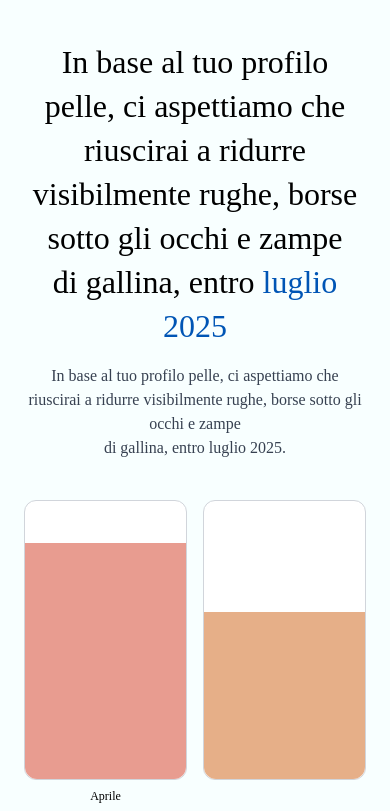
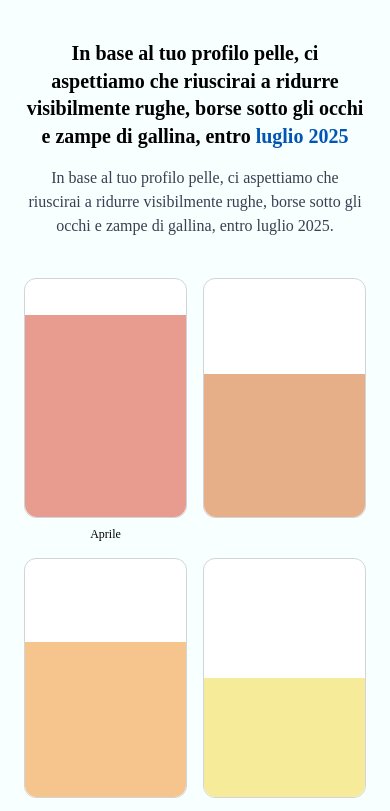
Before and after one commit to Clemchuks/skin-profile-bars, a plain HTML site: page index.html in a window 390 px wide. Shown: the top 811 px of the page. Drawn offline with nearby package versions, Linux system fonts and the light colour scheme.

Commit message:
Update index.html

```diff
--- a/index.html
+++ b/index.html
@@ -1,3 +1,4 @@
+
 <html>
   <head>
     <title>Risultato Profilo Pelle</title>
@@ -6,11 +7,7 @@
     <link href="https://fonts.googleapis.com/css2?family=Inter:wght@400;600;700&display=swap" rel="stylesheet" />
     <style>
       body {
-        font-family: "Times New Roman", serif;
-      }
-      h1 {
-        font-size: 2rem !important; /* Added !important to ensure the custom font-size is applied */
-        font-weight: 600;
+        font-family: 'Times New Roman', sans-serif;
       }
       .bar {
         transition: height 1.5s ease, opacity 1.5s ease;
@@ -19,35 +16,20 @@
       }
       @media (max-width: 640px) {
         .bar-container {
-          height: 280px !important;
-        }
-      }
-      @media (max-width: 320px) {
-        .bar-container {
-          height: 220px !important;
-        }
-        h1 {
-          font-size: 1rem;
-          line-height: 1.4rem;
-        }
-        p {
-          font-size: 0.875rem;
-        }
-        span.text-xs {
-          font-size: 0.7rem;
+          height: 240px !important;
         }
       }
     </style>
   </head>
   <body class="bg-[#f8ffff] px-4 py-10 overflow-x-hidden">
     <div class="max-w-4xl mx-auto text-center px-2 sm:px-4">
-      <h1 class="text-black leading-snug">
-        In base al tuo profilo pelle, ci aspettiamo che <br> riuscirai a ridurre
-        visibilmente rughe, borse sotto gli occhi e zampe  <br>  di gallina,
+      <h1 class="text-xl sm:text-3xl md:text-4xl font-semibold text-black leading-snug">
+        In base al tuo profilo pelle, ci aspettiamo che riuscirai a ridurre
+        visibilmente rughe, borse sotto gli occhi e zampe di gallina,
         entro <span class="text-[#0055B5]">luglio 2025</span>
       </h1>
       <p class="text-base sm:text-lg mt-4 text-gray-700">
-        In base al tuo profilo pelle, ci aspettiamo che riuscirai a ridurre visibilmente rughe, borse sotto gli occhi e zampe <br>  di gallina, entro luglio 2025.
+        In base al tuo profilo pelle, ci aspettiamo che riuscirai a ridurre visibilmente rughe, borse sotto gli occhi e zampe di gallina, entro luglio 2025.
       </p>
 
       <!-- Bars Section -->
```
